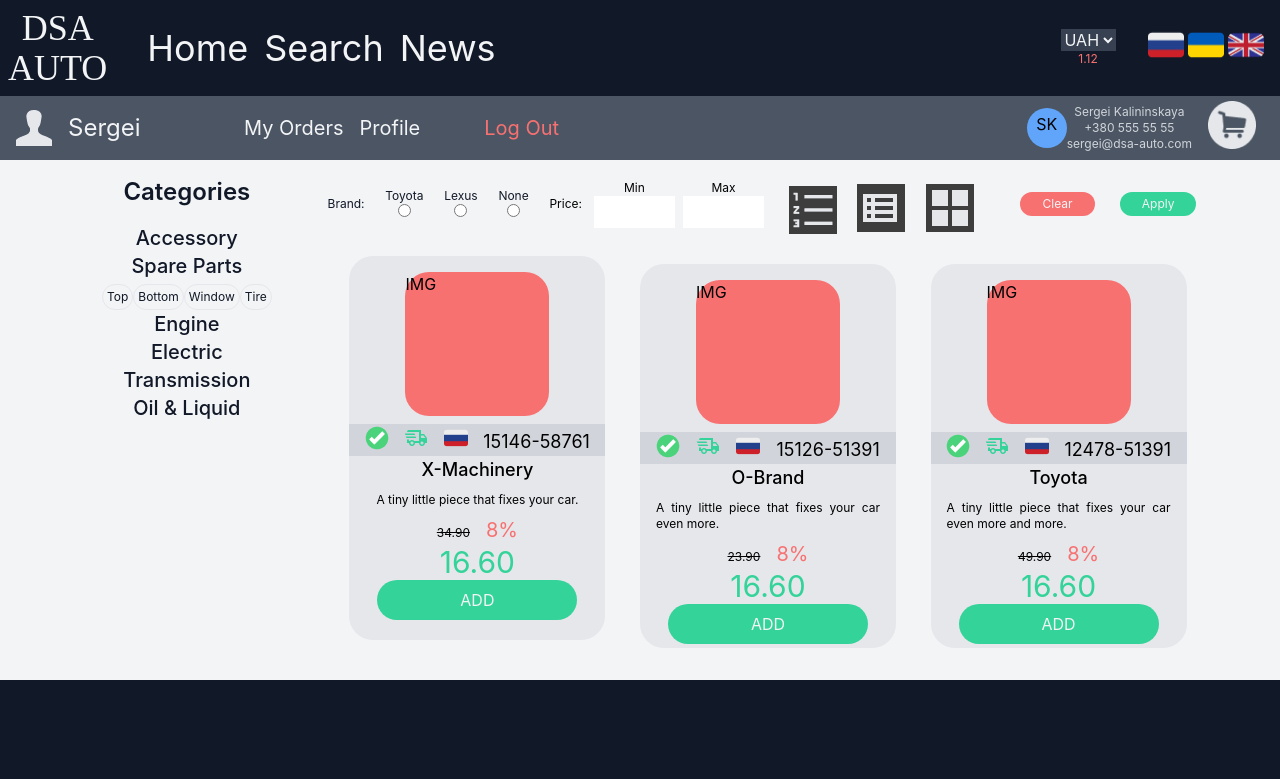
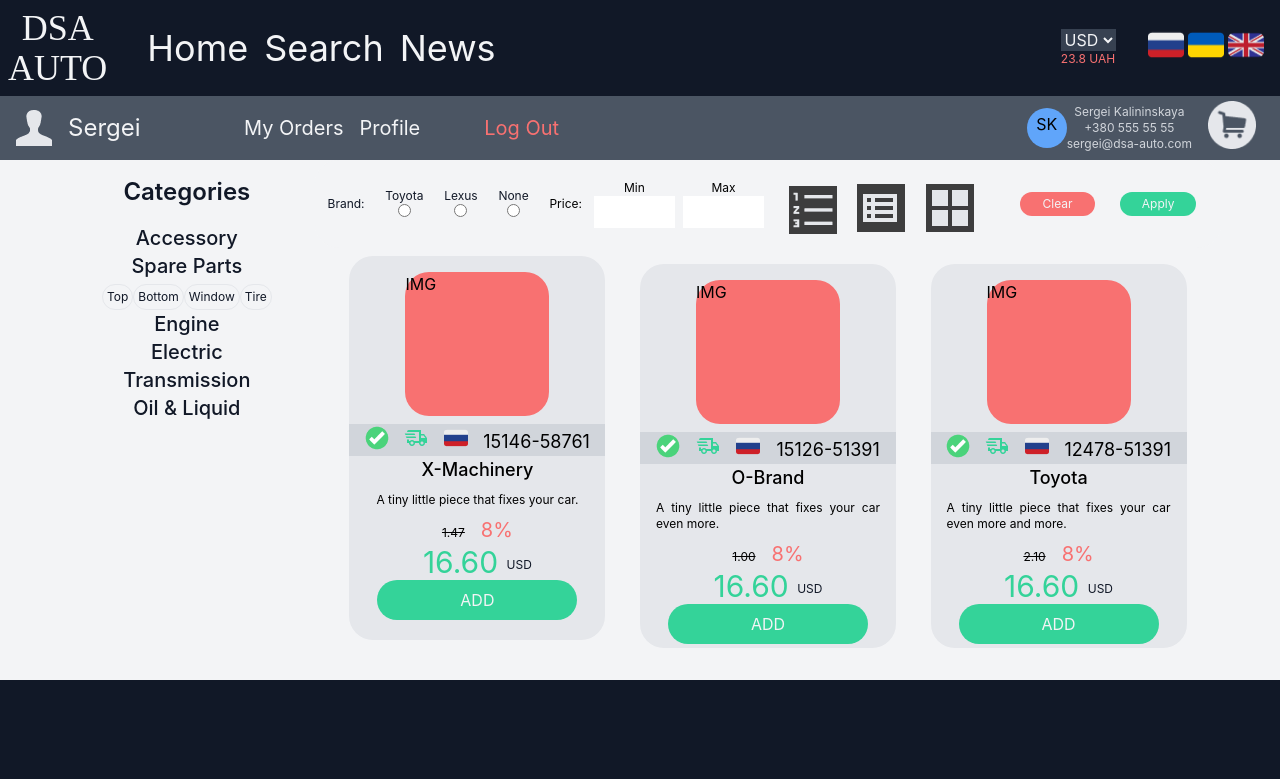
Before and after one commit to ghrqq/dsa-next, a Next.js app: page / in a window 1280 px wide. Shown: the top 779 px of the page. Built offline with nearby package versions, Linux system fonts and the light colour scheme.

Commit message:
Currency module implemented.

```diff
--- a/components/CartContainer.jsx
+++ b/components/CartContainer.jsx
@@ -1,7 +1,7 @@
 import React, { useState, useContext, useEffect } from "react";
 import CartItem from "./CartItem";
 import items from "../items.json";
-import { CartContext } from "../pages/_app";
+import { CartContext, ConfigContext } from "../pages/_app";
 
 export default function CartContainer({ stepper }) {
   const [total, settotal] = useState(0);
@@ -9,6 +9,9 @@
     CartContext
   );
 
+  const [lang, setlang, currency, setcurrency, rate] = useContext(
+    ConfigContext
+  );
   // To collect statistical information
   const [count, setcount] = useState(0);
 
@@ -61,7 +64,12 @@
           </div>
         </div>
         <div className="flex flex-col justify-between my-4 items-center">
-          <div className="text-gray-100 mr-4 my-2 text-3xl">{total} USD</div>
+          <div className="text-gray-100 mr-4 my-2 text-3xl">
+            {currency === "USD"
+              ? Number(total / rate).toFixed(2)
+              : Number(total).toFixed(2)}{" "}
+            {currency === "USD" ? "USD" : "UAH"}
+          </div>
           <div
             className="bg-green-400 h-full my-2 mr-4 text-2xl text-gray-100 px-10  py-2 rounded-full"
             onClick={() => stepper(+1)}
--- a/components/CartItem.jsx
+++ b/components/CartItem.jsx
@@ -1,9 +1,13 @@
-import React, { useState, useEffect } from "react";
+import React, { useState, useEffect, useContext } from "react";
 import Image from "next/image";
+import { ConfigContext } from "../pages/_app";
 
 export default function CartItem({ count, item, calc, disp }) {
   const { brand, price, origin, description, code, imgpath, quantity } = item;
   const [qty, setqty] = useState(1);
+  const [lang, setlang, currency, setcurrency, rate] = useContext(
+    ConfigContext
+  );
 
   useEffect(() => {
     calc(code, qty);
@@ -27,9 +31,13 @@
       </div>
 
       <div className="flex flex-col justify-evenly items-center p-4 ">
-        <div className="text-xs line-through">{price} </div>
+        <div className="text-xs line-through">
+          {currency === "USD"
+            ? Number(price / rate).toFixed(2)
+            : Number(price).toFixed(2)}{" "}
+        </div>
         <div className="text-xl text-green-400 ">17.30</div>
-        <div className="text-xs">USD</div>
+        <div className="text-xs">{currency}</div>
       </div>
       {count === true ? (
         <div className="flex flex-row justify-evenly items-center text-center ">
@@ -63,8 +71,10 @@
           <div className="flex flex-col items-center w-1/5 px-2 justify-evenly ">
             <div>TOTAL</div>
             <div className="text-xl font-semibold">
-              {(price * qty).toFixed(2)}{" "}
-              <span className="text-base font-normal">USD</span>
+              {currency === "USD"
+                ? Number((price * qty) / rate).toFixed(2)
+                : Number(price * qty).toFixed(2)}{" "}
+              <span className="text-base font-normal">{currency}</span>
             </div>
           </div>
         </div>
--- a/components/ItemBox.jsx
+++ b/components/ItemBox.jsx
@@ -1,7 +1,7 @@
 import React from "react";
 import Image from "next/image";
 
-export default function ItemBox({ item, adder }) {
+export default function ItemBox({ item, adder, rate, currency }) {
   const { brand, price, origin, description, code, imgpath } = item;
 
   return (
@@ -39,12 +39,22 @@
         <div className="text-xs text-justify p-2">{description}</div>
         <div className="border-t-1 border-gray-900 flex flex-col w-full justify-evenly items-center">
           <div className=" text-xs">
-            <div className="line-through inline-block">{price}</div>
+            <div className="line-through inline-block">
+              {" "}
+              {currency === "USD"
+                ? Number(price / rate).toFixed(2)
+                : Number(price).toFixed(2)}
+            </div>
             <div className="text-red-400 inline-block ml-4 no-underline text-xl">
               8%
             </div>
           </div>
-          <div className="text-3xl text-green-400">16.60</div>
+          <div className="text-3xl inline-block align-middle text-green-400">
+            16.60{" "}
+            <div className="text-xs text-gray-900 align-middle inline-block">
+              {currency === "USD" ? "USD" : "UAH"}
+            </div>
+          </div>
           <div
             className="text-gray-100 bg-green-400 w-5/6 rounded-full text-center p-2"
             onClick={() => adder(item)}
--- a/components/ItemDisplayer.jsx
+++ b/components/ItemDisplayer.jsx
@@ -3,11 +3,14 @@
 import ItemList from "./ItemList";
 import ItemBox from "./ItemBox";
 import items from "../items.json";
-import { CartContext } from "../pages/_app";
+import { CartContext, ConfigContext } from "../pages/_app";
 
 export default function ItemDisplayer() {
   const [isList, setisList] = useState(false);
   const [cart, setcart, cartAdder] = useContext(CartContext);
+  const [lang, setlang, currency, setcurrency, rate] = useContext(
+    ConfigContext
+  );
 
   const setView = () => {
     setisList(!isList);
@@ -19,13 +22,23 @@
       {isList ? (
         <div className="flex flex-col justify-evenly mx-auto py-4 items-center space-y-4 ">
           {items.map((item) => (
-            <ItemList item={item} adder={cartAdder} />
+            <ItemList
+              item={item}
+              adder={cartAdder}
+              rate={rate}
+              currency={currency}
+            />
           ))}
         </div>
       ) : (
         <div className="flex flex-row justify-evenly items-center space-y-4 flex-wrap">
           {items.map((item) => (
-            <ItemBox item={item} adder={cartAdder} />
+            <ItemBox
+              item={item}
+              adder={cartAdder}
+              rate={rate}
+              currency={currency}
+            />
           ))}{" "}
         </div>
       )}
--- a/components/ItemList.jsx
+++ b/components/ItemList.jsx
@@ -2,7 +2,7 @@
 import Image from "next/image";
 import ItemIconSet from "./Tools/ItemIconSet";
 
-export default function ItemList({ count, item }) {
+export default function ItemList({ item, adder, rate, currency }) {
   const { brand, price, origin, description, code, imgpath } = item;
   return (
     <div className="bg-gray-50 w-full flex flex-col sm:flex-row h-27 justify-between rounded-2xl items-center p-2 border">
@@ -22,12 +22,19 @@
       </div>
       <div className="flex flex-col justify-evenly items-center p-4 border-r-2 justify-self-end border-l-2">
         <div className="text-xs line-through">18.80</div>
-        <div className="text-xl text-green-400">{price}</div>
-        <div className="text-xs">USD</div>
+        <div className="text-xl text-green-400">
+          {currency === "USD"
+            ? Number(price / rate).toFixed(2)
+            : Number(price).toFixed(2)}
+        </div>
+        <div className="text-xs">{currency === "USD" ? "USD" : "UAH"}</div>
       </div>
 
       <div>
-        <button className="text-gray-100 bg-green-400 rounded-full py-4 px-6">
+        <button
+          className="text-gray-100 bg-green-400 rounded-full py-4 px-6"
+          onClick={() => adder(item)}
+        >
           ADD
         </button>
       </div>
--- a/components/NavbarTools/CurrencySetter.jsx
+++ b/components/NavbarTools/CurrencySetter.jsx
@@ -2,7 +2,9 @@
 import { ConfigContext } from "../../pages/_app";
 
 export default function CurrencySetter() {
-  const [config, setconfig] = useContext(ConfigContext);
+  const [lang, setlang, currency, setcurrency, rate] = useContext(
+    ConfigContext
+  );
 
   return (
     <div className="w-20  flex flex-col justify-center items-center mr-4">
@@ -10,13 +12,18 @@
         className="bg-gray-700"
         name=""
         id=""
-        onChange={(e) => setconfig(e.target.value)}
+        defaultValue={currency}
+        // value={config.currency}
+        onChange={(e) => setcurrency(e.target.value)}
       >
         <option value="UAH">UAH</option>
         <option value="USD">USD</option>
       </select>
 
-      <span className="text-red-400 text-xs text-center w-full">1.12</span>
+      <span className="text-red-400 text-xs text-center w-full">
+        {currency === "USD" ? rate : Number(1 / rate).toFixed(2)}
+        {currency === "USD" ? " UAH" : " USD"}
+      </span>
     </div>
   );
 }
--- a/components/NavbarTools/LanguageSetter.jsx
+++ b/components/NavbarTools/LanguageSetter.jsx
@@ -3,22 +3,16 @@
 import { ConfigContext } from "../../pages/_app";
 
 export default function LanguageSetter() {
-  const [config, setconfig] = useContext(ConfigContext);
+  const [lang, setlang, currency, setcurrency, rate] = useContext(
+    ConfigContext
+  );
   return (
     <div className="flex flex-row justify-center items-center  ">
-      <button
-        value="ru"
-        onClick={() => setconfig({ lang: "ru" })}
-        className="ml-1"
-      >
+      <button value="ru" onClick={() => setlang("ru")} className="ml-1">
         <Image src="/icons/russia.png" height={36} width={36} alt="Russian" />
       </button>
 
-      <button
-        value="uk"
-        onClick={() => setconfig({ lang: "uk" })}
-        className="ml-1"
-      >
+      <button value="uk" onClick={() => setlang("uk")} className="ml-1">
         <Image
           src="/icons/ukraine.png"
           height={36}
@@ -27,11 +21,7 @@
         />
       </button>
 
-      <button
-        value="en"
-        onClick={() => setconfig({ lang: "en" })}
-        className="ml-1"
-      >
+      <button value="en" onClick={() => setlang("en")} className="ml-1">
         <Image src="/icons/uk.png" height={36} width={36} alt="English" />
       </button>
     </div>
--- a/pages/_app.js
+++ b/pages/_app.js
@@ -7,12 +7,22 @@
 function MyApp({ Component, pageProps }) {
   const [cart, setcart] = useState([]);
   const [cartLength, setcartLength] = useState(0);
+  const [lang, setlang] = useState("en");
+  const [currency, setcurrency] = useState("USD");
+  const [rate, setrate] = useState(23.8);
 
   const [config, setconfig] = useState({
     lang: "en",
-    currency: "usd",
+    currency: "USD",
+    currencyRate: 23.8,
     user: true,
   });
+
+  const configure = (con, val) => {
+    let temp = config;
+    temp[con] = val;
+    setconfig(temp);
+  };
 
   const cartAdder = (product) => {
     let tempArr = cart;
@@ -31,7 +41,9 @@
   };
 
   return (
-    <ConfigContext.Provider value={[config, setconfig]}>
+    <ConfigContext.Provider
+      value={[lang, setlang, currency, setcurrency, rate]}
+    >
       <CartContext.Provider
         value={[cart, setcart, cartAdder, cartLength, setcartLength]}
       >
```
